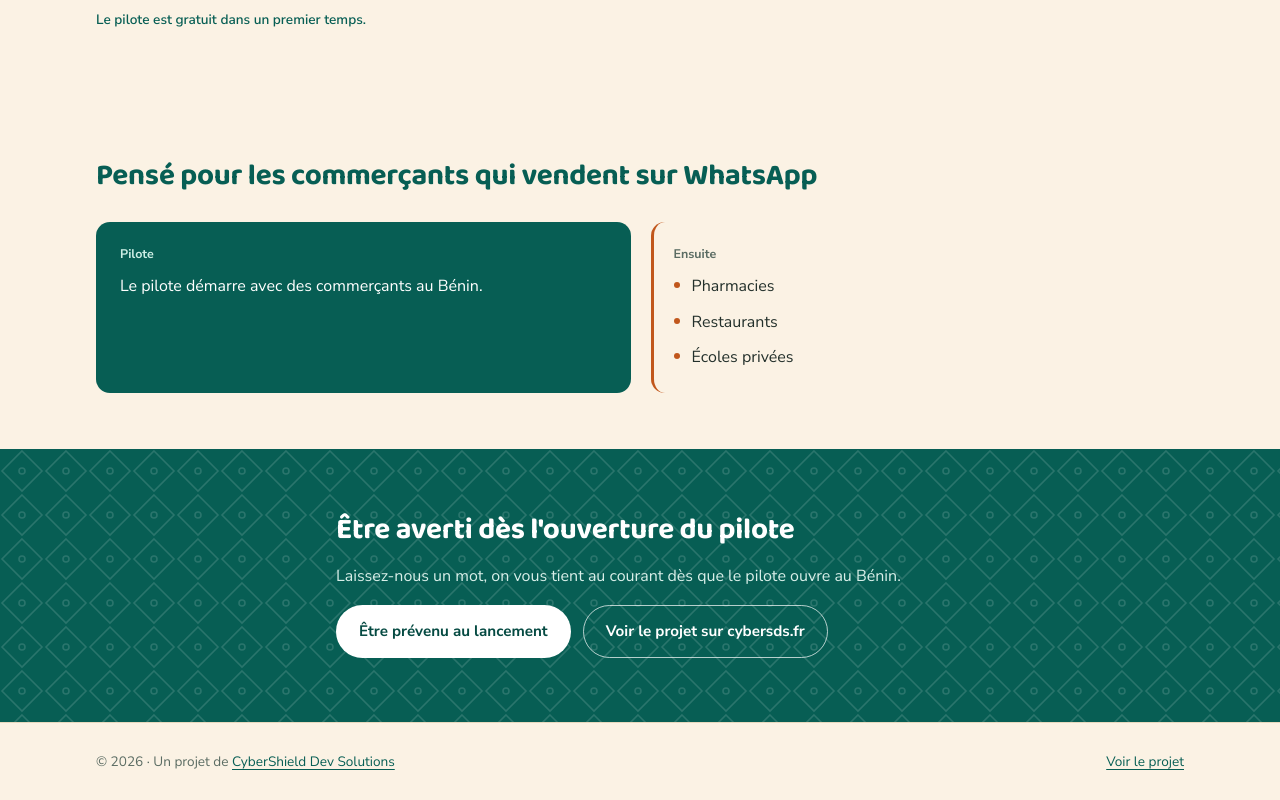
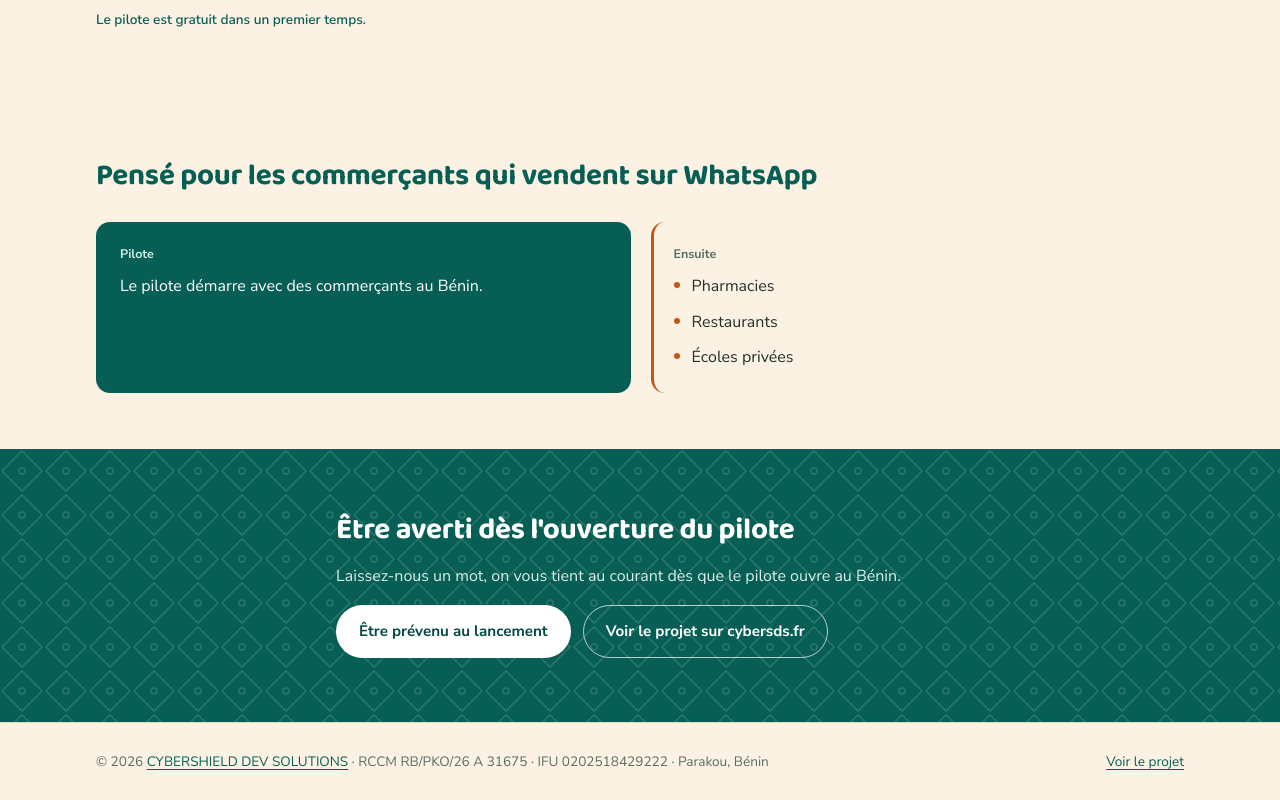
Before and after one commit to predator229/whatsapp-agent, a website built with Vite: page index.html in a window 1280 px wide. Shown: the part 1163-1963 px from the top of the page. Built offline with nearby package versions, Linux system fonts and the light colour scheme.

Commit message:
feat(legal): show legal business name CYBERSHIELD DEV SOLUTIONS in footer

```diff
--- a/index.html
+++ b/index.html
@@ -141,7 +141,7 @@
 
 <footer class="site-footer">
   <div class="wrap site-footer__inner">
-    <p>© 2026 · Un projet de <a href="https://cybersds.fr">CyberShield Dev Solutions</a></p>
+    <p>© 2026 <a href="https://cybersds.fr">CYBERSHIELD DEV SOLUTIONS</a> · RCCM RB/PKO/26 A 31675 · IFU 0202518429222 · Parakou, Bénin</p>
     <a href="https://cybersds.fr/fr/projects/whatsapp-agent">Voir le projet</a>
   </div>
 </footer>
```
